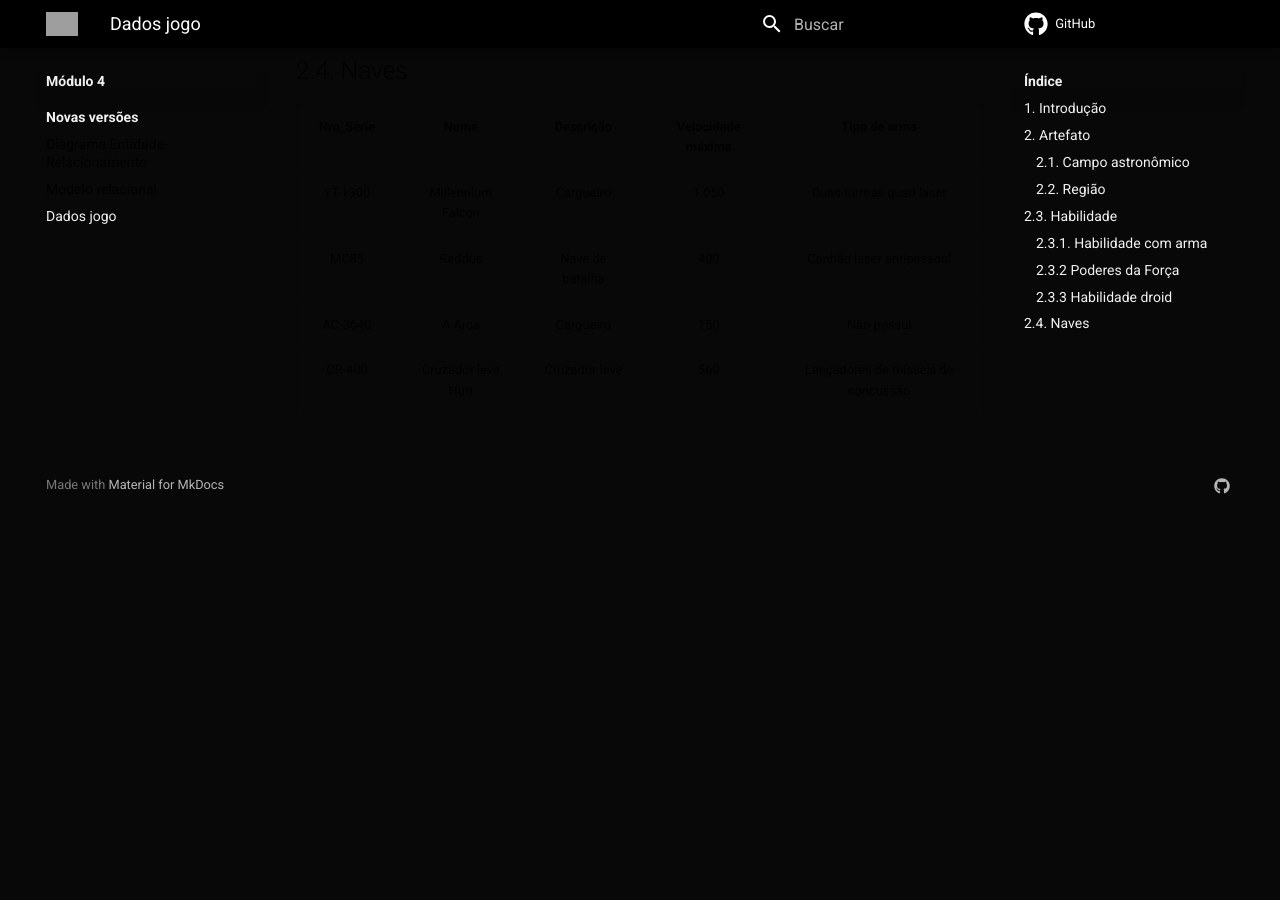
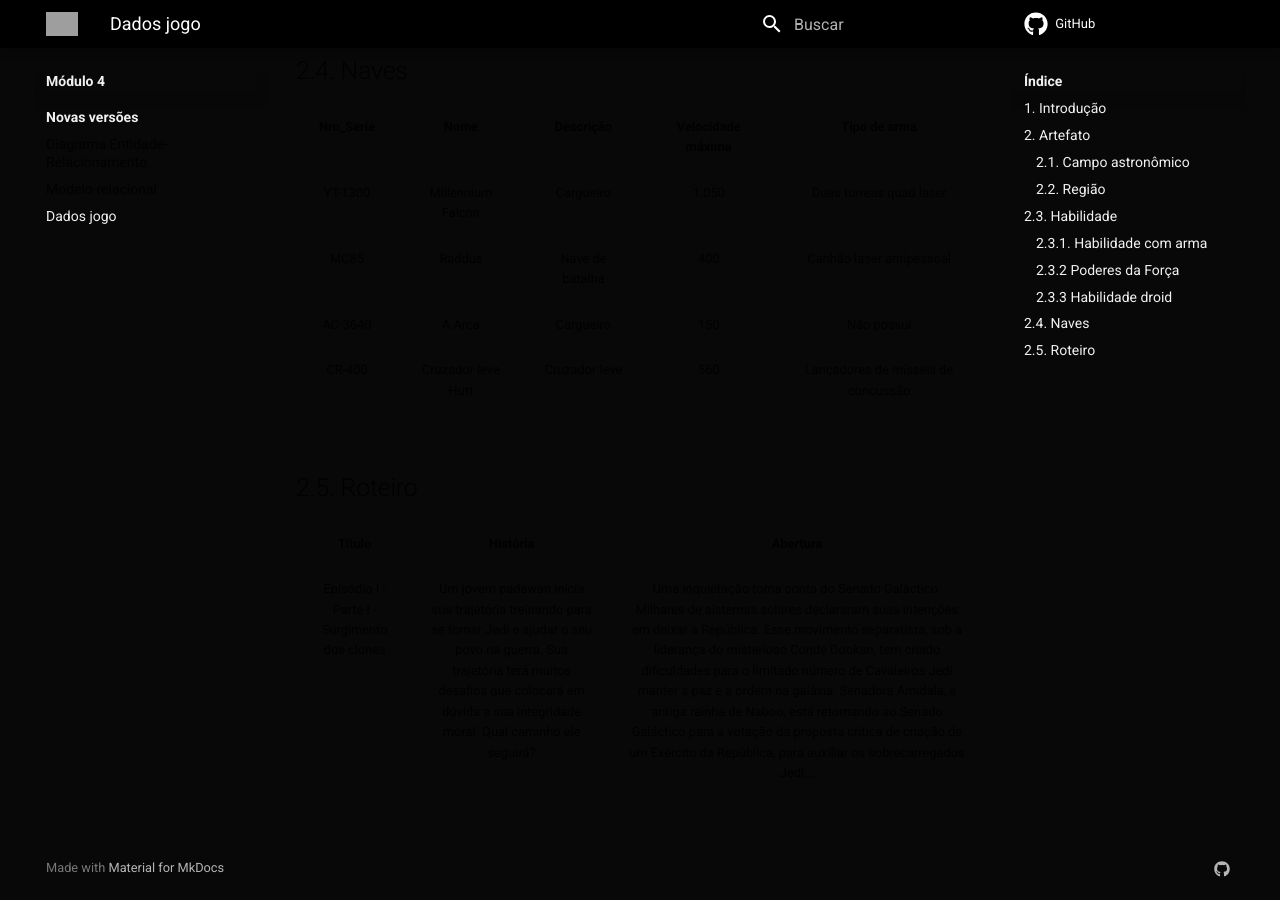
Before and after one commit to SBD1/Grupo02-starWars, an MkDocs documentation site: the page built from docs/modulo4/populacao-banco/dados.md, in a window 1280 px wide and 900 px high, scrolled down 3034 px. Built offline with MkDocs 1.6.1 and Material for MkDocs 9.7.7, drawn with Linux system fonts in a browser that asks for light colours; comment, search, counter and statistics services are not loaded; before the commit the page ends 3552 px from its top, so only the background shows below that; grey boxes are pictures that could not be loaded.

Commit message:
populandoando o roteiro - Habemos o primeiro episodio

```diff
--- a/docs/modulo4/populacao-banco/dados.md
+++ b/docs/modulo4/populacao-banco/dados.md
@@ -73,3 +73,10 @@ Este documento destina-se a apresentar resumidamente de maneira visual os dados
 | MC85 | Raddus | Nave de batalha | 400 | Canhão laser antipessoal |
 | AC-3640 | A Arca | Cargueiro | 150 | Não possui |
 | CR-400 | Cruzador leve Hutt | Cruzador leve | 560 | Lançadores de mísseis de concussão |
+
+
+## 2.5. Roteiro
+
+| Título | História | Abertura |
+| :-: | :-: | :-: |
+| Episódio I - Parte I - Surgimento dos clones | Um jovem padawan inicia sua trajetória treinando para se tornar Jedi e ajudar o seu povo na guerra. Sua trajetória terá muitos desafios que colocará em dúvida a sua integridade moral. Qual caminho ele seguirá? | Uma inquietação toma conta do Senado Galáctico. Milhares de sistemas solares declararam suas intenções em deixar a República. Esse movimento separatista, sob a liderança do misterioso Conde Dookan, tem criado dificuldades para o limitado número de Cavaleiros Jedi manter a paz e a ordem na galáxia. Senadora Amidala, a antiga rainha de Naboo, está retornando ao Senado Galáctico para a votação da proposta crítica de criação de um Exército da República, para auxiliar os sobrecarregados Jedi... |
```
